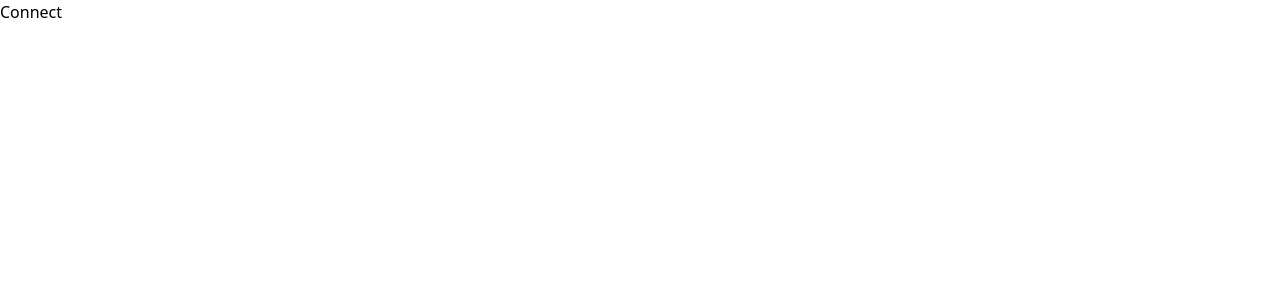
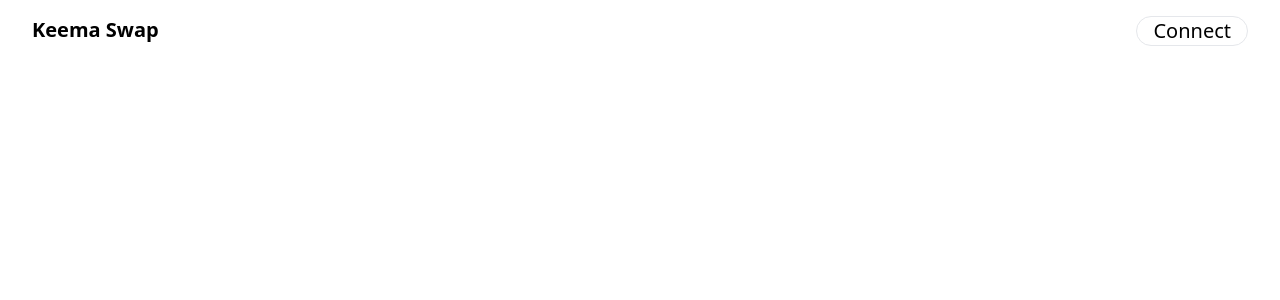
Before and after one commit to dpeshrijal/keema-swap, a Next.js app: page / in a window 1280 px wide. Shown: the top 300 px of the page. Built offline with nearby package versions, Linux system fonts and the light colour scheme.

Commit message:
Connect wallet button is functional

```diff
--- a/package.json
+++ b/package.json
@@ -14,6 +14,7 @@
     "@types/react-dom": "18.0.11",
     "eslint": "8.36.0",
     "eslint-config-next": "13.2.4",
+    "ethers": "^6.1.0",
     "next": "13.2.4",
     "react": "18.2.0",
     "react-dom": "18.2.0",
--- a/src/components/Header.tsx
+++ b/src/components/Header.tsx
@@ -1,7 +1,60 @@
-import { FC } from "react";
+import { FC, useState, useEffect } from "react";
+declare const window: any;
 
 const Header: FC = () => {
-  return <div className="">Connect</div>;
+  const [currentAccount, setCurrentAccount] = useState("");
+  const [connectText, setConnectText] = useState("Connect");
+
+  const isWalletConnected = async () => {
+    try {
+      const { ethereum } = window;
+
+      const accounts = await ethereum.request({ method: "eth_accounts" });
+
+      if (accounts.length > 0) {
+        const account = accounts[0];
+
+        setCurrentAccount(account);
+        setConnectText(account.slice(0, 6) + "..." + account.slice(-4));
+      }
+    } catch (error) {
+      console.log("error: ", error);
+    }
+  };
+
+  const handleConnect = async () => {
+    try {
+      const { ethereum } = window;
+      if (!ethereum) {
+        console.log("please install metamask");
+      }
+
+      const accounts = await ethereum.request({
+        method: "eth_requestAccounts",
+      });
+      const account = accounts[0];
+      setCurrentAccount(account);
+      setConnectText(account.slice(0, 6) + "..." + account.slice(-4));
+    } catch (error) {
+      console.log(error);
+    }
+  };
+
+  useEffect(() => {
+    isWalletConnected();
+  }, []);
+
+  return (
+    <div className="flex justify-between px-8 mt-4">
+      <div className="font-bold text-xl">Keema Swap</div>
+      <button
+        className="text-xl border rounded-full px-4"
+        onClick={handleConnect}
+      >
+        {connectText}
+      </button>
+    </div>
+  );
 };
 
 export default Header;
```
Also changed, not shown: 1 other file (tests, documents, lock files or other folders).
